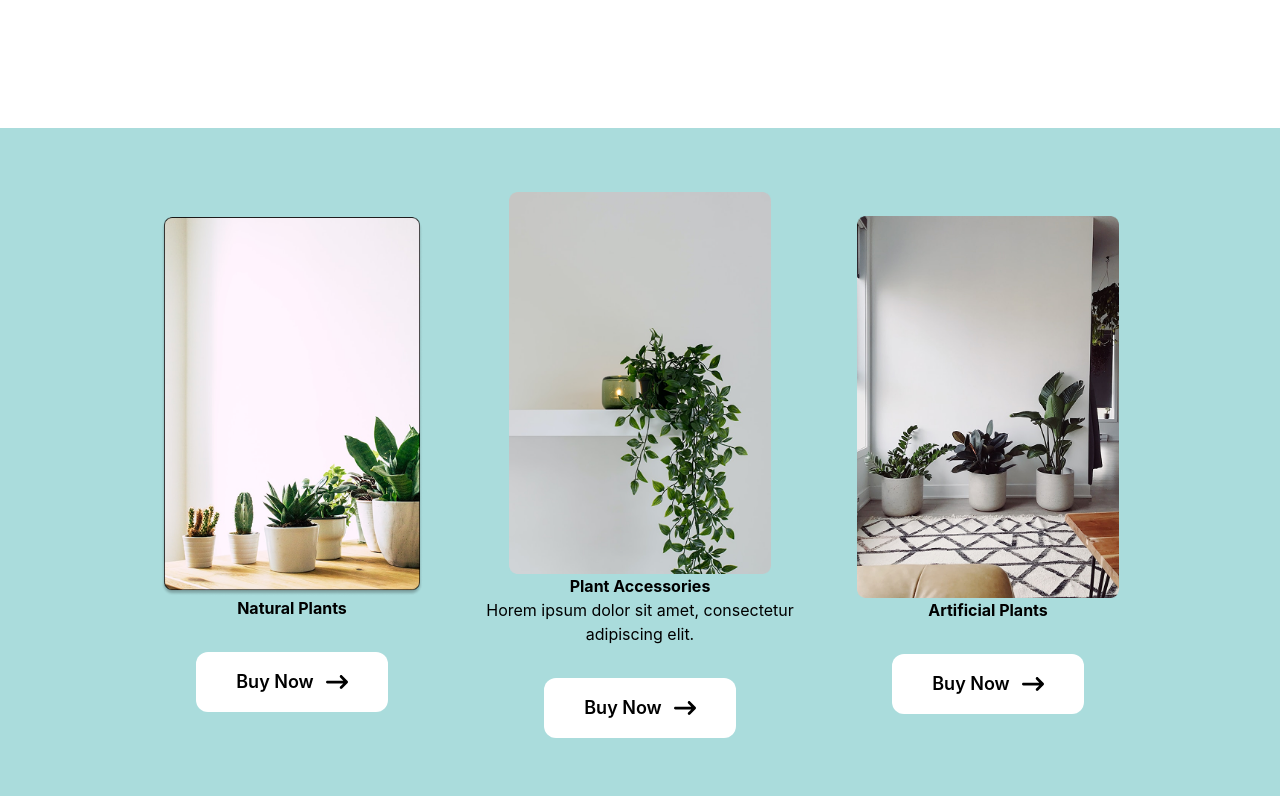
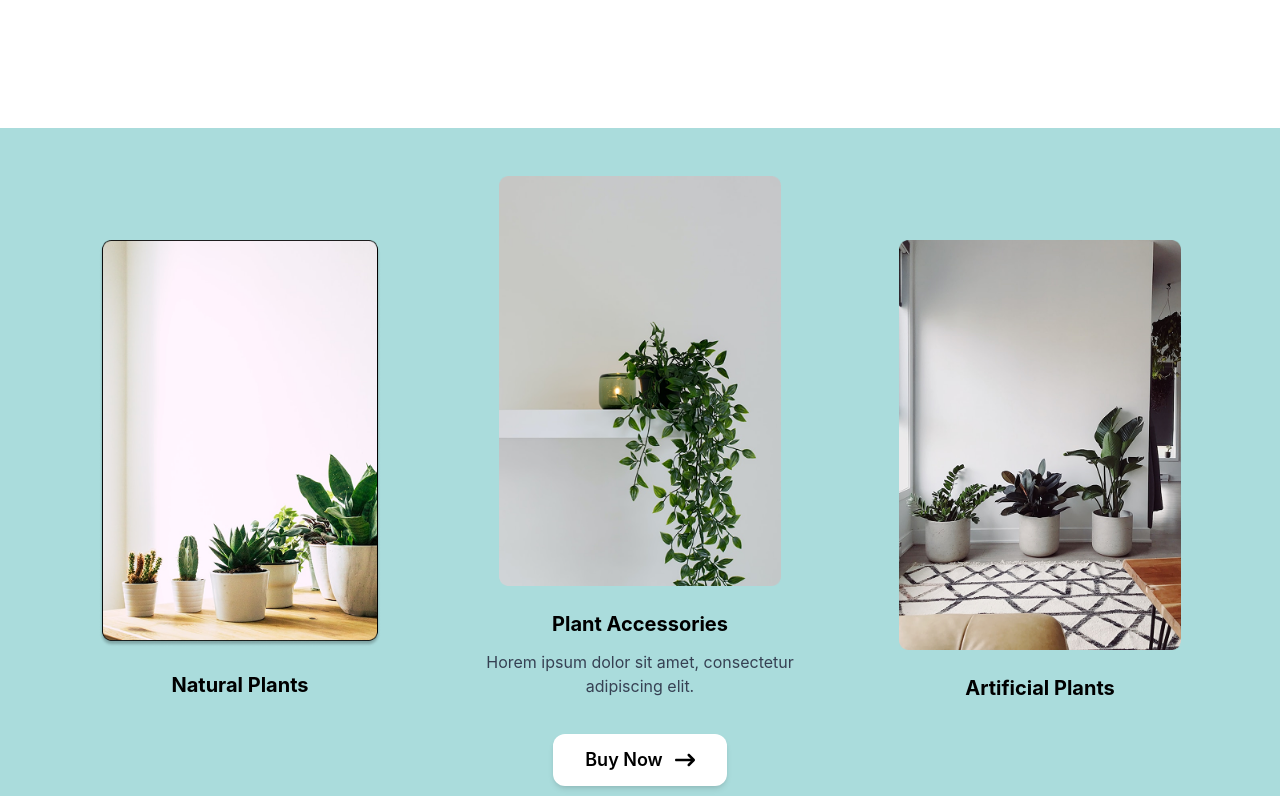
Before and after one commit to p33697402-art/greenland, a React (Vite) app: page / in a window 1280 px wide. Shown: the part 1644-2440 px from the top of the page. Built offline with nearby package versions, Linux system fonts and the light colour scheme; a web font is replaced by a local one.

Commit message:
Updated Section2 design

```diff
--- a/src/components/main/Section2.jsx
+++ b/src/components/main/Section2.jsx
@@ -7,32 +7,41 @@ import f3 from "../../assets/img/frame3.png";
 
 export const Section2 = () => {
   const items = [
-    { img: f1, title: "Natural Plants", desc: null },
+    { img: f1, title: "Natural Plants", desc: "" },
     {
       img: f2,
       title: "Plant Accessories",
       desc: "Horem ipsum dolor sit amet, consectetur adipiscing elit.",
     },
-    { img: f3, title: "Artificial Plants", desc: null },
+    { img: f3, title: "Artificial Plants", desc: "" },
   ];
 
   return (
-    <section className="w-full bg-[#aadcdc] flex justify-center py-16 mt-32">
-      <div className="w-[80%] grid grid-cols-1 sm:grid-cols-2 lg:grid-cols-3 gap-5">
+    <section className="w-full bg-[#aadcdc] flex justify-center py-20 mt-32">
+      <div className="w-[90%] max-w-6xl grid grid-cols-1 sm:grid-cols-2 lg:grid-cols-3 gap-12 items-stretch">
         {items.map((item, i) => (
           <div
             key={i}
-            className="flex justify-center flex-col items-center hover:scale-105 transform transition duration-300"
+            className="flex flex-col items-center text-center h-full transition-all duration-300 hover:scale-105"
           >
-            <img src={item.img} alt={item.title} className="w-[80%] block" />
-            <h2 className="font-bold">{item.title}</h2>
-            {item.desc && (
-              <p className="text-black-300 text-center">{item.desc}</p>
+            <img
+              src={item.img}
+              alt={item.title}
+              className={`w-[80%] mb-6 transition-all duration-300 ${
+                i === 1 ? "-mt-8" : "mt-8"
+              }`}
+            />
+
+            <h2 className="font-bold text-xl mb-3">{item.title}</h2>
+
+            <p className="text-gray-700 mb-6 min-h-15 px-4">{item.desc}</p>
+
+            {i === 1 && (
+              <button className="flex items-center gap-3 bg-white text-black text-lg font-semibold rounded-xl py-3 px-8 hover:bg-[#76caca] transition-all duration-300 active:scale-95 shadow-md">
+                Buy Now
+                <FaArrowRightLong size={20} />
+              </button>
             )}
-            <button className="flex items-center gap-3 bg-white text-black text-lg font-semibold rounded-xl py-4 px-10 mt-8 hover:bg-[#76caca] transition-all duration-300 active:scale-95">
-              Buy Now
-              <FaArrowRightLong size={22} />
-            </button>
           </div>
         ))}
       </div>
```
